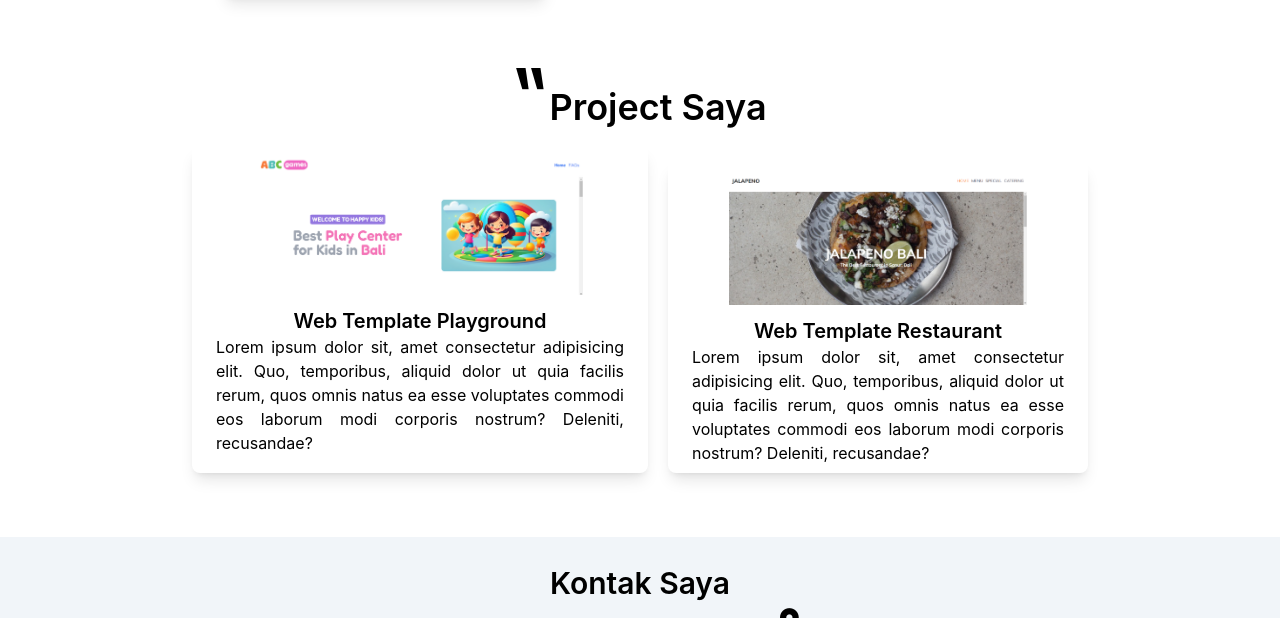
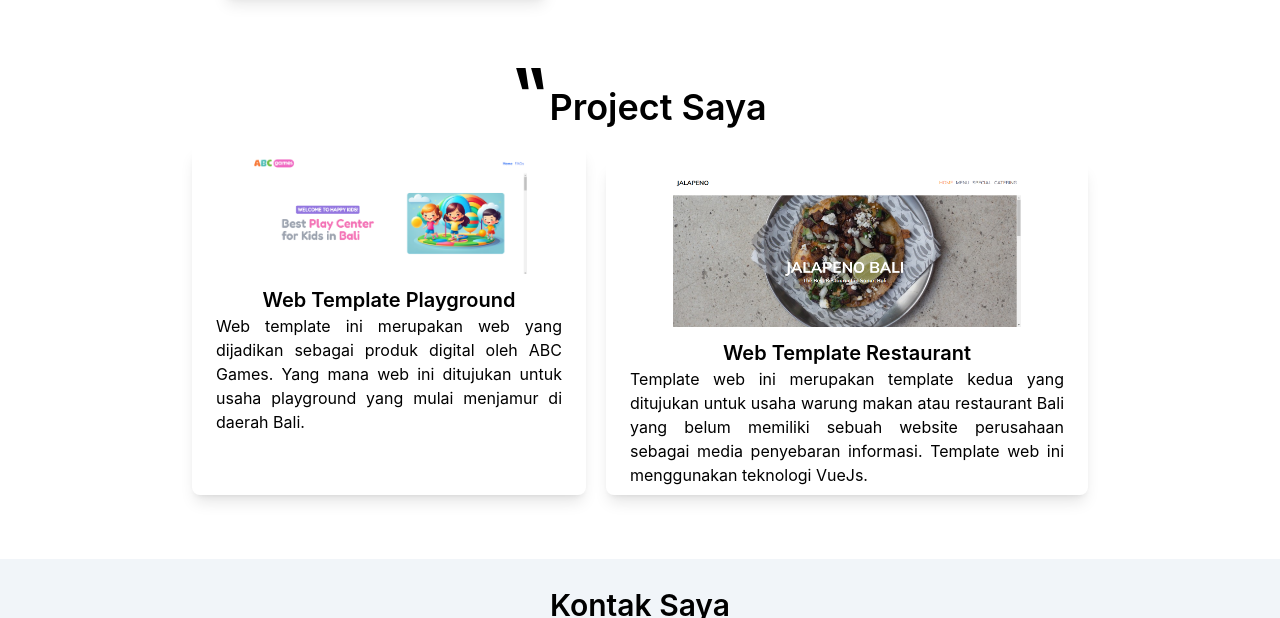
Before and after one commit to endraadi1/profile, a website: page index.html in a window 1280 px wide. Shown: the part 1167-1785 px from the top of the page. Drawn offline with Linux system fonts and the light colour scheme.

Commit message:
second commit

```diff
--- a/index.html
+++ b/index.html
@@ -152,10 +152,9 @@
             <img src="src/img/projek1.png" width="80%" />
             <h1 class="mt-3 text-xl font-semibold">Web Template Playground</h1>
             <p>
-              Lorem ipsum dolor sit, amet consectetur adipisicing elit. Quo,
-              temporibus, aliquid dolor ut quia facilis rerum, quos omnis natus
-              ea esse voluptates commodi eos laborum modi corporis nostrum?
-              Deleniti, recusandae?
+              Web template ini merupakan web yang dijadikan sebagai produk
+              digital oleh ABC Games. Yang mana web ini ditujukan untuk usaha
+              playground yang mulai menjamur di daerah Bali.
             </p>
           </div>
           <div class="mt-4 flex flex-col">
@@ -167,10 +166,10 @@
                 Web Template Restaurant
               </h1>
               <p>
-                Lorem ipsum dolor sit, amet consectetur adipisicing elit. Quo,
-                temporibus, aliquid dolor ut quia facilis rerum, quos omnis
-                natus ea esse voluptates commodi eos laborum modi corporis
-                nostrum? Deleniti, recusandae?
+                Template web ini merupakan template kedua yang ditujukan untuk
+                usaha warung makan atau restaurant Bali yang belum memiliki
+                sebuah website perusahaan sebagai media penyebaran informasi.
+                Template web ini menggunakan teknologi VueJs.
               </p>
             </div>
           </div>
```
